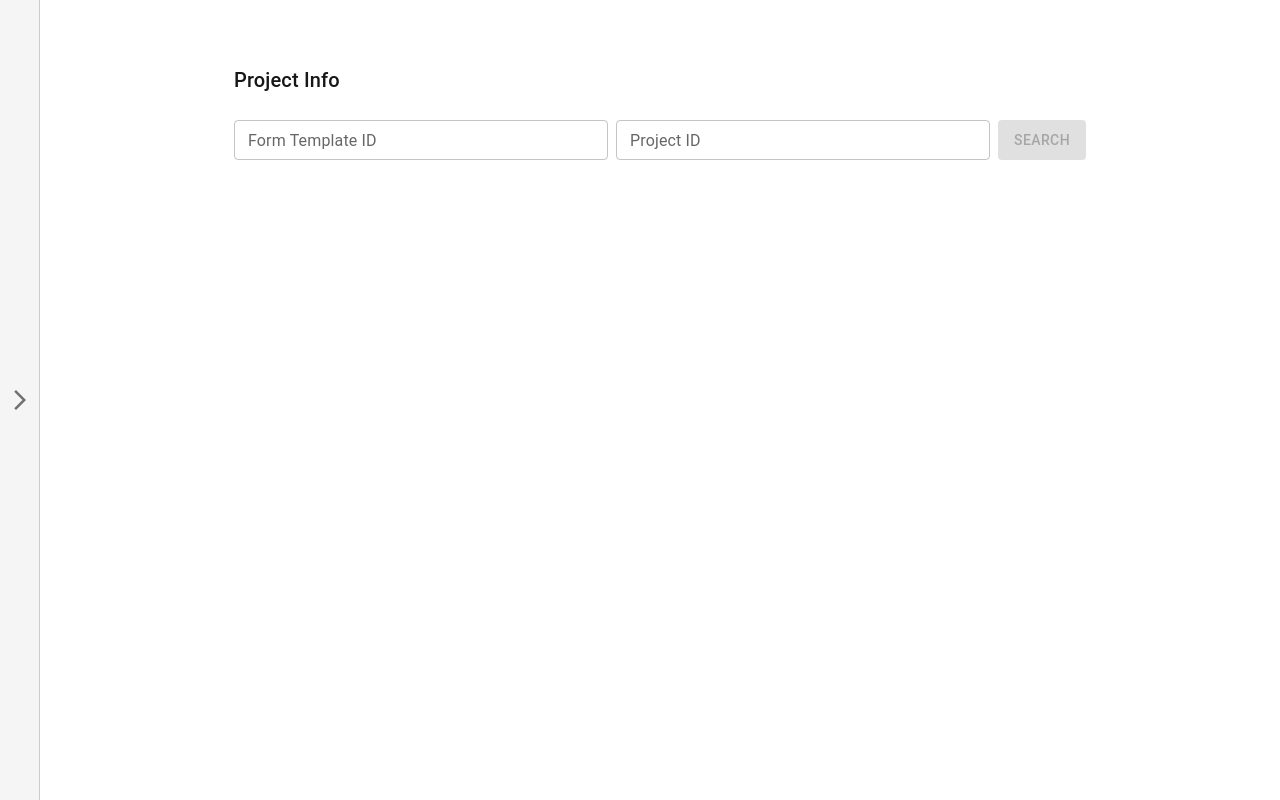
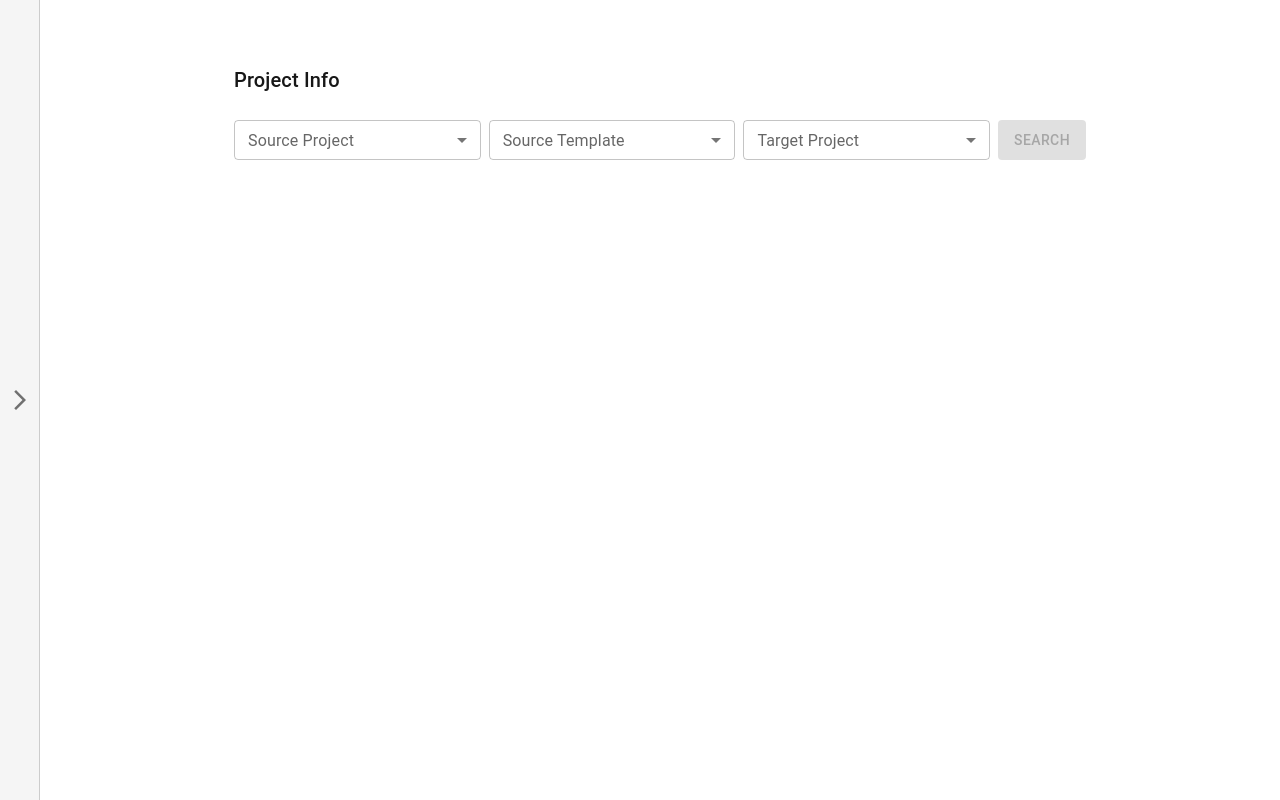
Before and after one commit to aydosenes/asite-ui, a Next.js app: page /asite/1/crane/1 in a window 1280 px wide. Built offline with nearby package versions, Linux system fonts and the light colour scheme.

Commit message:
fix : project selection

```diff
--- a/src/app/asite/[sessionId]/crane/[userId]/page.js
+++ b/src/app/asite/[sessionId]/crane/[userId]/page.js
@@ -14,12 +14,17 @@ import {
   Alert,
   TextField,
   Box,
+  CircularProgress,
 } from "@mui/material";
 import { use } from "react";
 
 export default function Asite({ params }) {
   const unwrappedParams = use(params);
+  const router = useRouter();
   const [loading, setLoading] = useState(false);
+  const [projects, setProjects] = useState([]);
+  const [sourceProject, setSourceProject] = useState("");
+  const [templates, setTemplates] = useState([]);
   const [isSuccess, setIsSuccess] = useState(false);
   const [message, setMessage] = useState("");
   const [formTemplateId, setFormTemplateId] = useState("");
@@ -52,10 +57,22 @@ export default function Asite({ params }) {
   };
 
   useEffect(() => {
-    const token = localStorage.getItem("crane-token") || "";
+    if (projects.length == 0) {
+      const token = localStorage.getItem("crane-token") || "";
       if (token) {
         setToken(token);
+        fetch(`${process.env.BASE_URL}/api/Cloner/get-projects`, {
+          method: "POST",
+          headers: { "Content-Type": "application/json" },
+          body: JSON.stringify({ token }),
+        })
+          .then((response) => response.json())
+          .then((data) => {
+            setProjects(data);
+          })
+          .catch((error) => router.push("/"));
       }
+    }
   }, []);
 
   const handleGetCraneFormData = async () => {
@@ -67,7 +84,7 @@ export default function Asite({ params }) {
         body: JSON.stringify({
           formTemplateId: formTemplateId,
           projectId: projectId,
-          token: token
+          token: token,
         }),
       })
         .then((response) => response.json())
@@ -132,6 +149,38 @@ export default function Asite({ params }) {
     setOpen(false);
   };
 
+  const handleGetTemplates = async (id) => {
+    try {
+      setLoading(true);
+      fetch(`${process.env.BASE_URL}/api/Cloner/get-form-templates`, {
+        method: "POST",
+        headers: { "Content-Type": "application/json" },
+        body: JSON.stringify({
+          projectId: id,
+          token: token,
+        }),
+      })
+        .then((response) => response.json())
+        .then((data) => {
+          setTemplates(data);
+          setLoading(false);
+        })
+        .catch((error) => console.log(error));
+    } catch (err) {
+      setLoading(false);
+      console.error("Failed to get data:", err);
+    }
+  };
+
+  const handleSetSourceProject = async (e) => {
+    setSourceProject(e.target.value);
+    setData("");
+    setSubForms("");
+    setFormTemplateId("");
+    setProjectId("");
+    handleGetTemplates(e.target.value);
+  };
+
   return (
     <Container maxWidth="md" sx={{ pb: 20 }}>
       <FormControl fullWidth variant="outlined" margin="normal">
@@ -140,25 +189,51 @@ export default function Asite({ params }) {
         </Typography>
         <Box display="flex" gap={1} flexWrap="wrap" sx={{ mt: 1 }}>
           <TextField
-            label="Form Template ID"
-            variant="outlined"
+            select
+            label="Source Project"
+            value={sourceProject}
+            onChange={handleSetSourceProject}
             size="small"
             sx={{ flex: 1 }}
+          >
+            {projects.map((s) => (
+              <MenuItem key={s.id} value={s.id}>
+                {s.name}
+              </MenuItem>
+            ))}
+          </TextField>
+          <TextField
+            select
+            label="Source Template"
             value={formTemplateId}
             onChange={(e) => {
               setFormTemplateId(e.target.value);
             }}
-          />
-          <TextField
-            label="Project ID"
-            variant="outlined"
             size="small"
             sx={{ flex: 1 }}
+          >
+            {templates.map((s) => (
+              <MenuItem key={s.id} value={s.id}>
+                {s.name}
+              </MenuItem>
+            ))}
+          </TextField>
+          <TextField
+            select
+            label="Target Project"
             value={projectId}
             onChange={(e) => {
               setProjectId(e.target.value);
             }}
-          />
+            size="small"
+            sx={{ flex: 1 }}
+          >
+            {projects.map((s) => (
+              <MenuItem key={s.id} value={s.id}>
+                {s.name}
+              </MenuItem>
+            ))}
+          </TextField>
           <Button
             type="submit"
             variant="contained"
@@ -166,7 +241,11 @@ export default function Asite({ params }) {
             onClick={() => handleGetCraneFormData()}
             disabled={!formTemplateId || !projectId || loading}
           >
-            {`Search`}
+            {loading ? (
+              <CircularProgress size="25px" color="inherit" />
+            ) : (
+              "Search"
+            )}
           </Button>
         </Box>
         {data && (
@@ -278,7 +357,11 @@ export default function Asite({ params }) {
               onClick={() => handleCopyFormTemplate()}
               disabled={loading}
             >
-              {`Copy Form Template`}
+              {loading ? (
+                <CircularProgress size="25px" color="inherit" />
+              ) : (
+                `Copy Form Template`
+              )}
             </Button>
 
             <Snackbar
@@ -289,7 +372,7 @@ export default function Asite({ params }) {
             >
               <Alert
                 onClose={handleClose}
-                severity= {isSuccess ? "success" : "error"}
+                severity={isSuccess ? "success" : "error"}
                 sx={{ width: "100%" }}
               >
                 {message}
```
